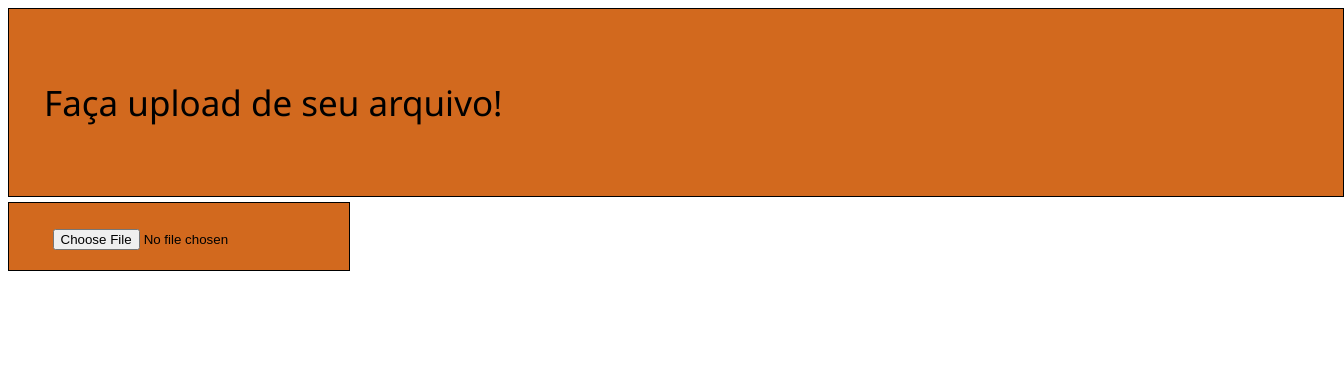
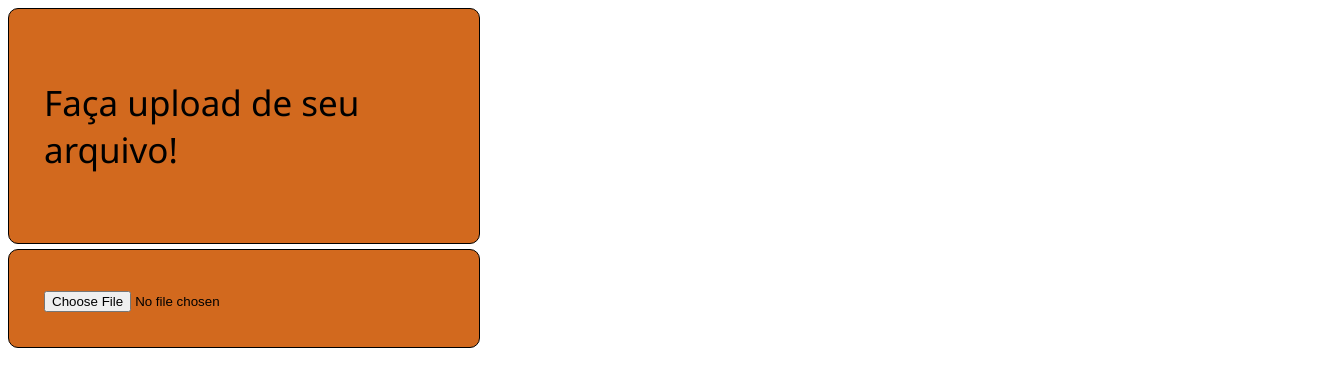
Before and after one commit to Marquesaura/Arquivo_fotos, a plain HTML site: page index.html in a window 1280 px wide. Shown: the whole page, 1344 px wide, since content can reach past the window. Drawn offline with Linux system fonts and the light colour scheme.

Commit message:
Update style.css

```diff
--- a/style.css
+++ b/style.css
@@ -1,31 +1,24 @@
-header{
+@import url('https://fonts.googleapis.com/css2?family=Oswald:wght@200..700&display=swap');
+header, .upload{
     font-size: 25px;
     font-family: 'Segoe UI', Tahoma, Geneva, Verdana, sans-serif;
     background: chocolate;
-    width: 100%;
+    width: 400px;
     padding: 35px;
     display: block;
 	margin: 0 0 5px;
 	font-size: 20px;
     border: 1px solid #000000;
+    border-radius: 10px;
+    align-items: center;
 }
 header p{
     font-size: 35px;
     font-family: 'Segoe UI', Tahoma, Geneva, Verdana, sans-serif;
 }
-.upload{
-    background: chocolate;
-    font-family: 'Segoe UI', Tahoma, Geneva, Verdana, sans-serif;
-    width: 300px;
-    padding: 20px;
-    text-align: center;
-    display: block;
-	margin: 0 0 5px;
-	font-size: 20px;
-    border: 1px solid #000000;
-}
+
 .upload :hover {
 	font-size: 20px;
-    padding: 30px;
+    padding: 25px;
     width: 290px;
 }
```
